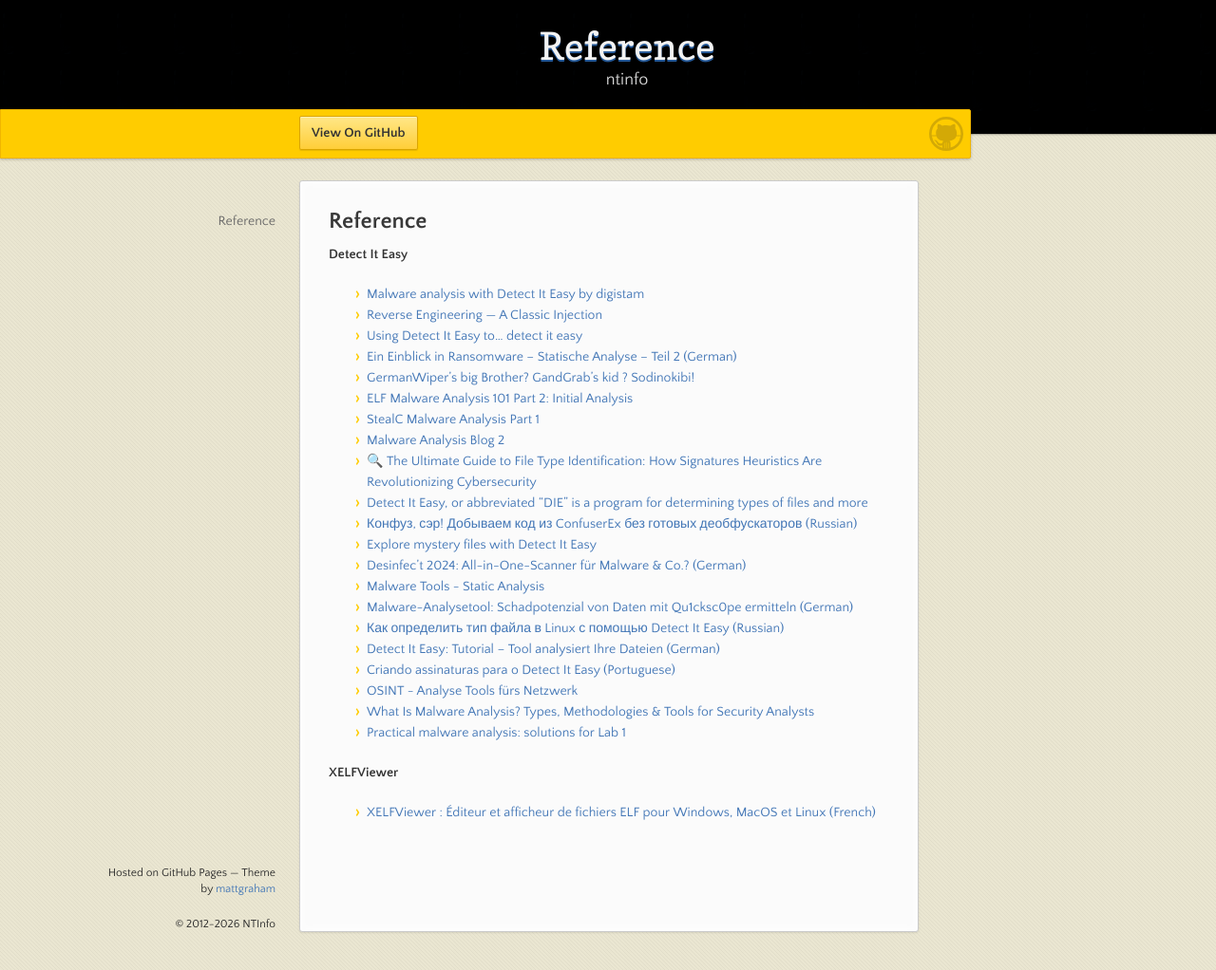
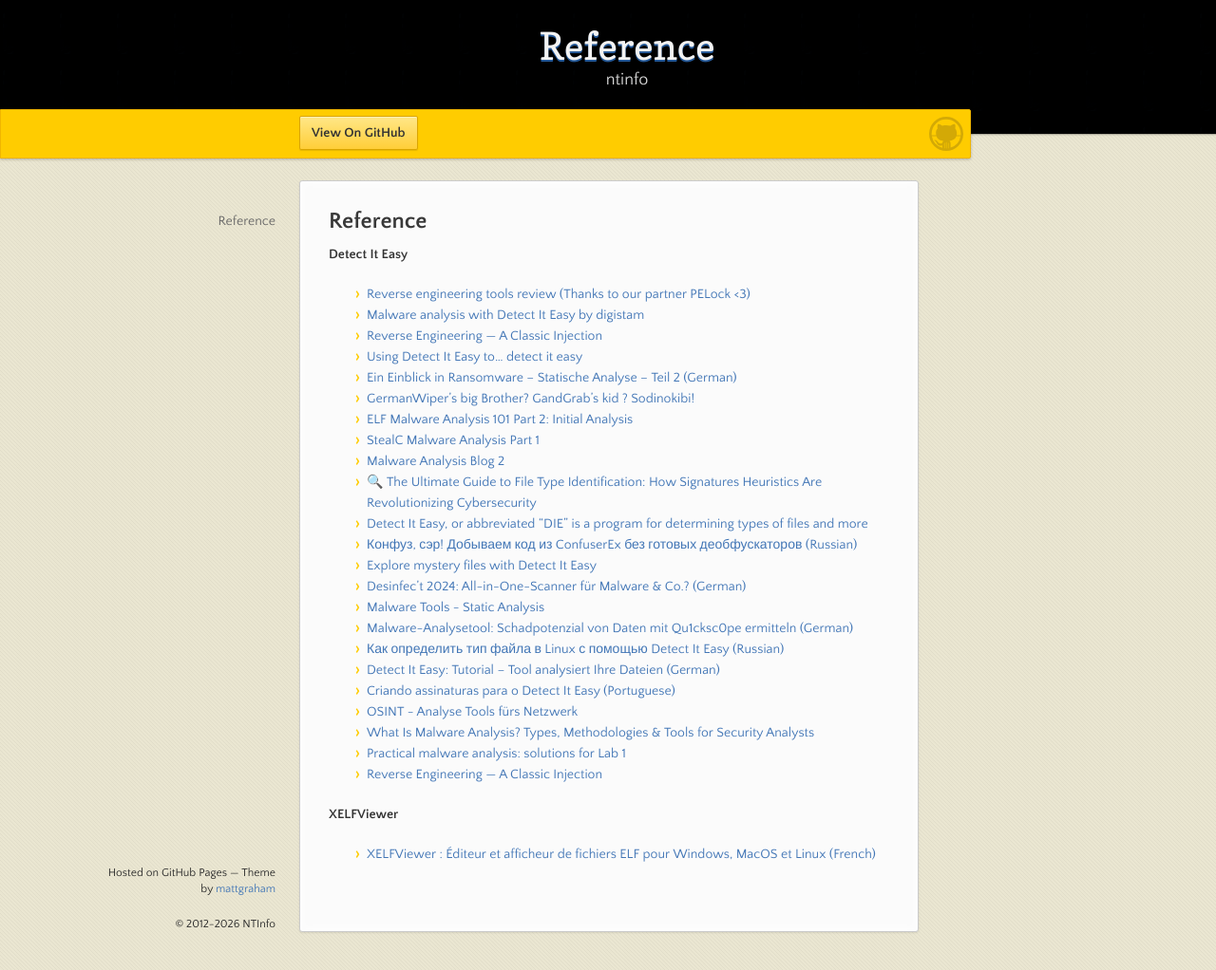
Before and after one commit to horsicq/horsicq.github.io, a Jekyll site: the page built from reference.md, in a window 1280 px wide and 1022 px high. Shown: the whole window at 95% size. Built offline with Jekyll 4.4.1, drawn with Linux system fonts in a browser that asks for light colours; our own code applies the rules of GitHub Pages for plain Markdown files.

Commit message:
add PELock article

```diff
--- a/reference.md
+++ b/reference.md
@@ -1,6 +1,7 @@
 ## Reference
 
 **Detect It Easy**
+- [Reverse engineering tools review (Thanks to our partner PELock <3)](https://www.pelock.com/articles/reverse-engineering-tools-review?srsltid=AfmBOooAhwoDY7CzkWDC9utPGhmdmvdzwE9bzX8OKS0bjGXdT2r6DQoH)
 - [Malware analysis with Detect It Easy by digistam](https://medium.com/@digistam/malware-analysis-with-detect-it-easy-232b9833b18e)
 - [Reverse Engineering — A Classic Injection](https://nosfera0x2.medium.com/reverse-engineering-a-classic-injection-16773f027f3c)
 - [Using Detect It Easy to… detect it easy](https://www.hexacorn.com/blog/2023/04/21/using-detect-it-easy-to-detect-it-easy/)
@@ -22,6 +23,7 @@
 - [OSINT - Analyse Tools fürs Netzwerk](https://itrig.de/index.php?/archives/2439-OSINT-Analyse-Tools-fuers-Netzwerk.html)
 - [What Is Malware Analysis? Types, Methodologies & Tools for Security Analysts](https://www.cyberwarehub.com/blogs/what-is-malware-analysis-types-methodologies-and-tools-for-security-analysts)
 - [Practical malware analysis: solutions for Lab 1](https://andpalmier.com/posts/practical-malware-lab1/)
+- [Reverse Engineering — A Classic Injection](https://nosfera0x2.medium.com/reverse-engineering-a-classic-injection-16773f027f3c)
 
 **XELFViewer**
 - [XELFViewer : Éditeur et afficheur de fichiers ELF pour Windows, MacOS et Linux (French)](https://www.securiteinfo.com/administration-systeme-et-reseau/outils/xelfviewer.shtml)
```
